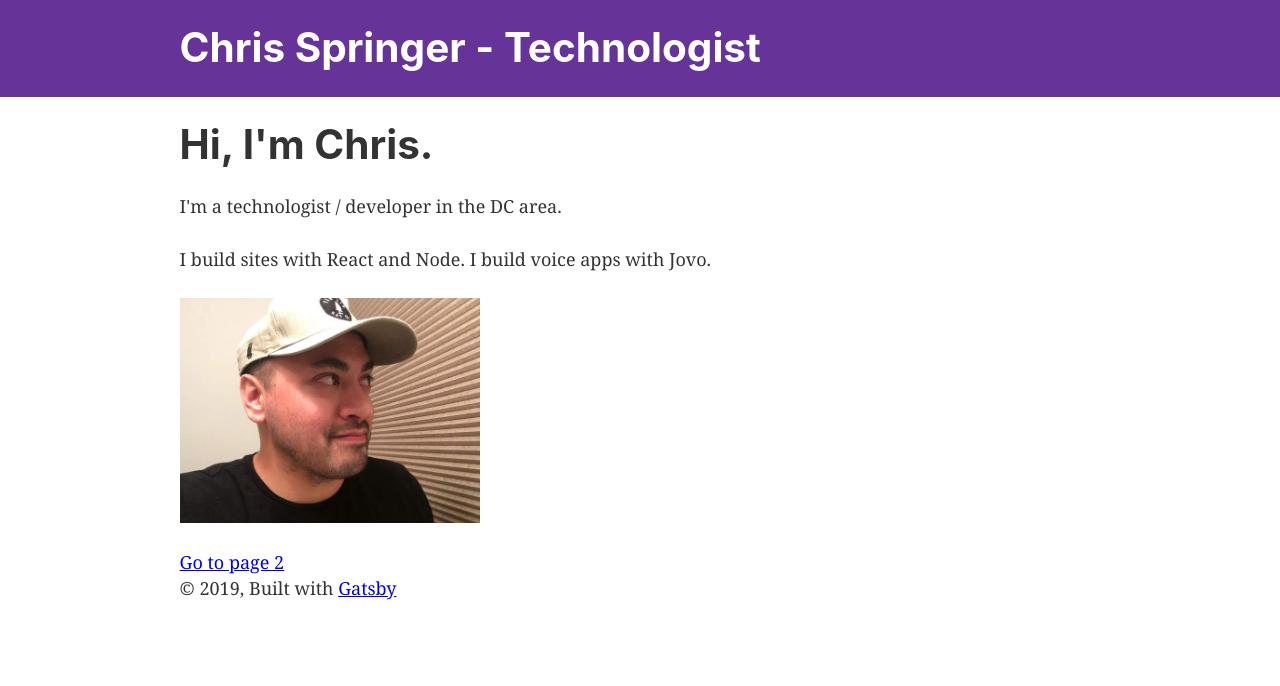
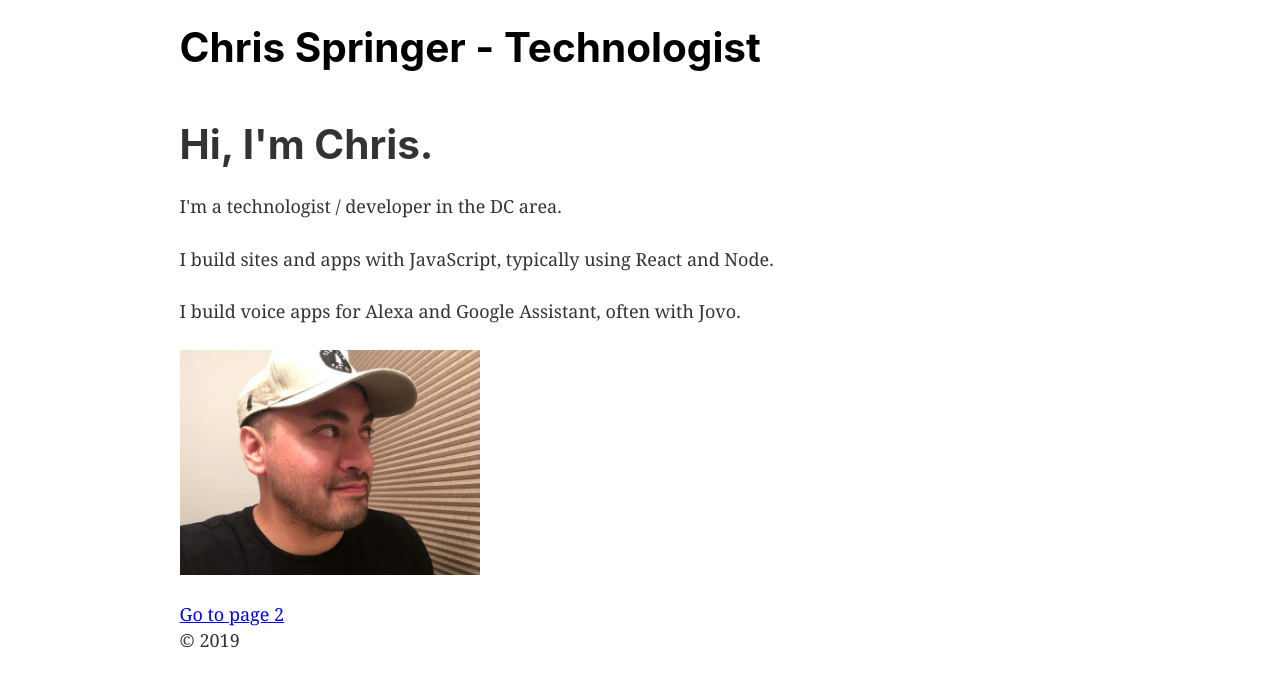
Before and after one commit to chrisaspringer/personal-gatsby, a Gatsby site: page / in a window 1280 px wide. Built offline with nearby package versions, Linux system fonts and the light colour scheme; Gatsby itself is replaced by a stand-in of ours.

Commit message:
Customize files in layout

```diff
--- a/src/components/header.js
+++ b/src/components/header.js
@@ -5,7 +5,7 @@ import React from "react"
 const Header = ({ siteTitle }) => (
   <header
     style={{
-      background: `rebeccapurple`,
+      background: `white`,
       marginBottom: `1.45rem`,
     }}
   >
@@ -20,7 +20,7 @@ const Header = ({ siteTitle }) => (
         <Link
           to="/"
           style={{
-            color: `white`,
+            color: `black`,
             textDecoration: `none`,
           }}
         >
--- a/src/components/layout.js
+++ b/src/components/layout.js
@@ -35,11 +35,7 @@ const Layout = ({ children }) => (
           }}
         >
           <main>{children}</main>
-          <footer>
-            © {new Date().getFullYear()}, Built with
-            {` `}
-            <a href="https://www.gatsbyjs.org">Gatsby</a>
-          </footer>
+          <footer>© {new Date().getFullYear()}</footer>
         </div>
       </>
     )}
--- a/src/pages/index.js
+++ b/src/pages/index.js
@@ -10,7 +10,10 @@ const IndexPage = () => (
     <SEO title="Home" keywords={[`gatsby`, `application`, `react`]} />
     <h1>Hi, I'm Chris.</h1>
     <p>I'm a technologist / developer in the DC area.</p>
-    <p>I build sites with React and Node. I build voice apps with Jovo.</p>
+    <p>
+      I build sites and apps with JavaScript, typically using React and Node.
+    </p>
+    <p>I build voice apps for Alexa and Google Assistant, often with Jovo.</p>
     <div style={{ maxWidth: `300px`, marginBottom: `1.45rem` }}>
       <Image />
     </div>
```
